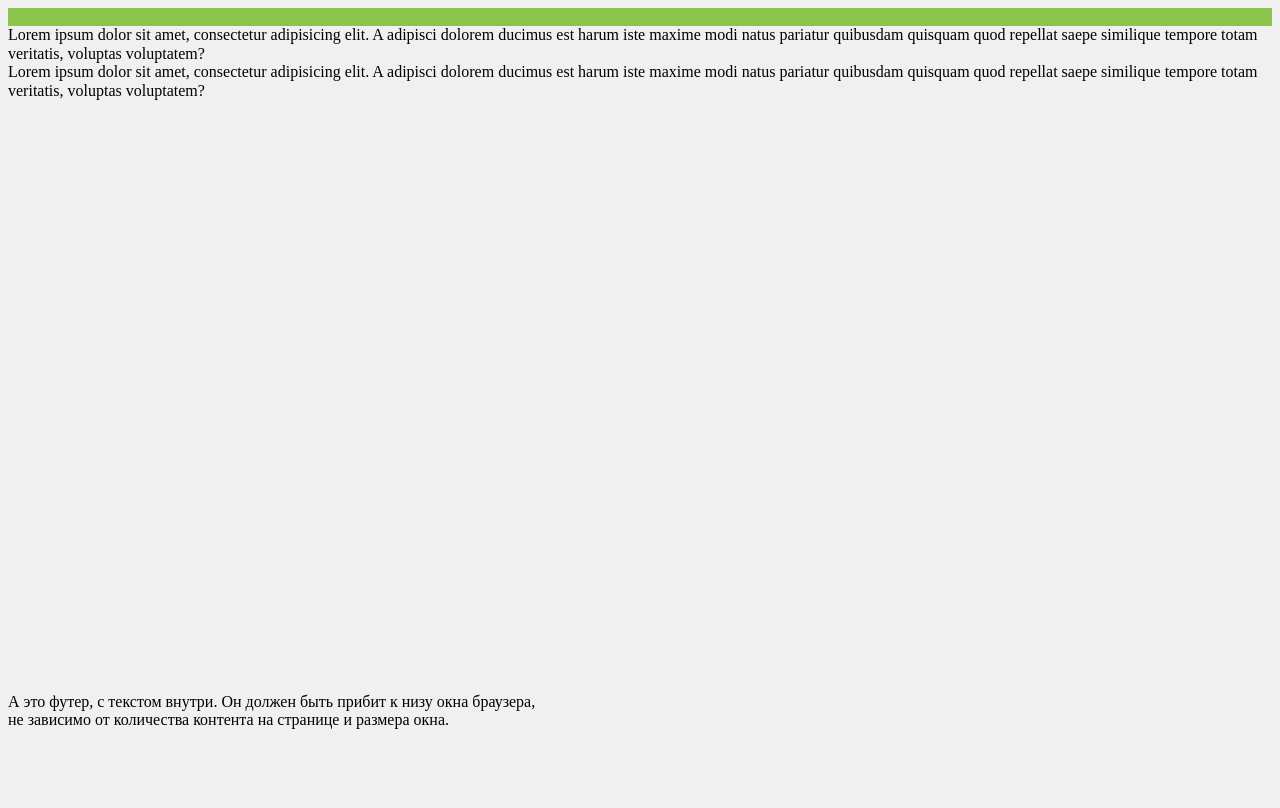
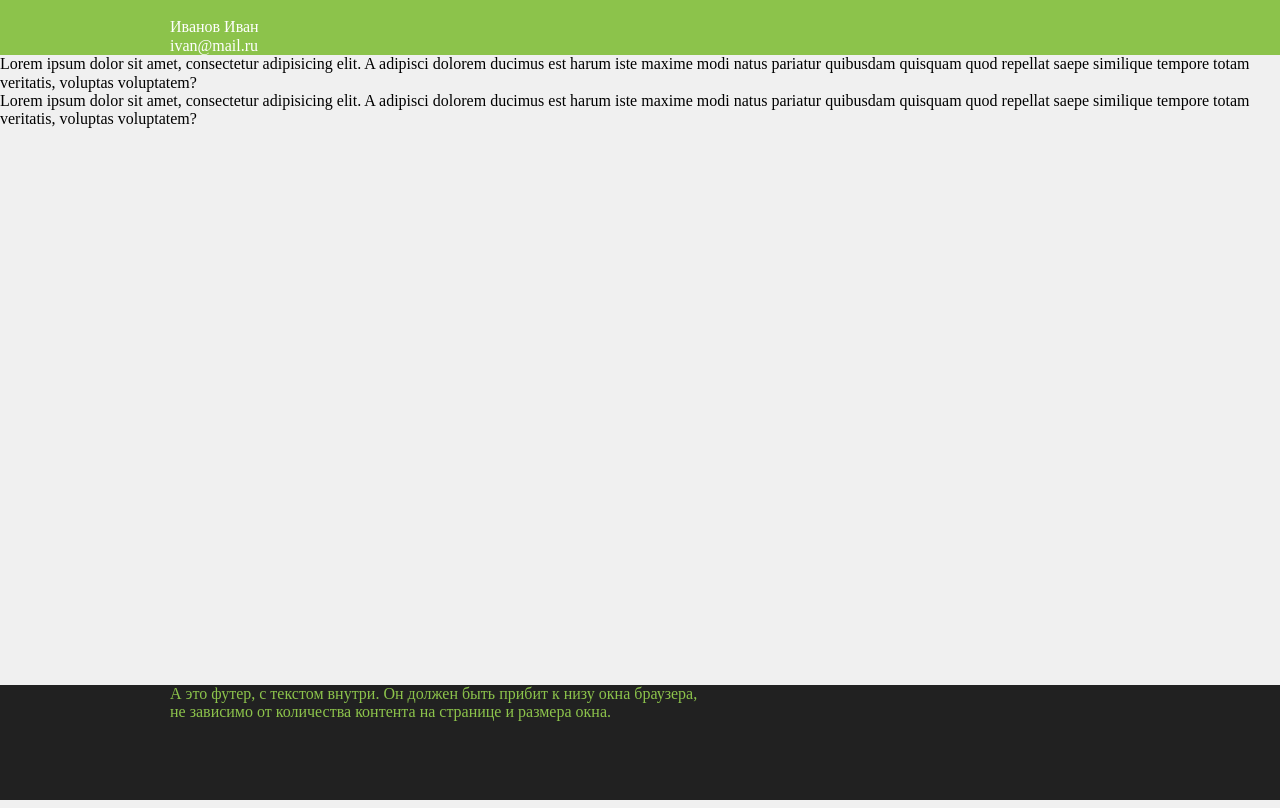
Before and after one commit to sancezz2006/lspro2017-test, a website: page index.html in a window 1280 px wide. Drawn offline with Linux system fonts and the light colour scheme.

Commit message:
save css

```diff
--- a/assets/dev/css/main.css
+++ b/assets/dev/css/main.css
@@ -6,6 +6,7 @@ html{
 body{
     background: #f0f0f0;
     height: 100%;
+    margin: 0px;
 }
 .wrapper{
     min-height: 100%;
@@ -39,8 +40,21 @@ a{
     box-sizing: border-box;
 }
 
+.container{
+    width: 940px;
+    margin: 0 auto;
+}
+
 /*------ header ------*/
 
 .header{
     background: #8cc34b;
+    color: #ffffff;
 }
+
+/*------ footer ------*/
+
+.footer{
+    background: #212121;
+    color: #8cc34b;
+}
--- a/index.html
+++ b/index.html
@@ -17,8 +17,8 @@
                         </a>
                     </div>
                     <div class="header__name">
-                        <div class="bigname"></div>
-                        <div class="miniemail"></div>
+                        <div class="bigname">Иванов Иван</div>
+                        <div class="miniemail">ivan@mail.ru</div>
                     </div>
                     <div class="header__sociale">
                         <ul class="soc__list">
@@ -53,11 +53,13 @@
     </div>
 
     <footer class="footer">
-        <div class="footer__address">
-            А это футер, с текстом внутри. Он должен быть прибит к низу окна браузера,
-        </div>
-        <div class="footer__copyright">
-            не зависимо от количества контента на странице и размера окна.
+        <div class="container">
+            <div class="footer__address">
+                А это футер, с текстом внутри. Он должен быть прибит к низу окна браузера,
+            </div>
+            <div class="footer__copyright">
+                не зависимо от количества контента на странице и размера окна.
+            </div>
         </div>
     </footer>
 </body>
```
